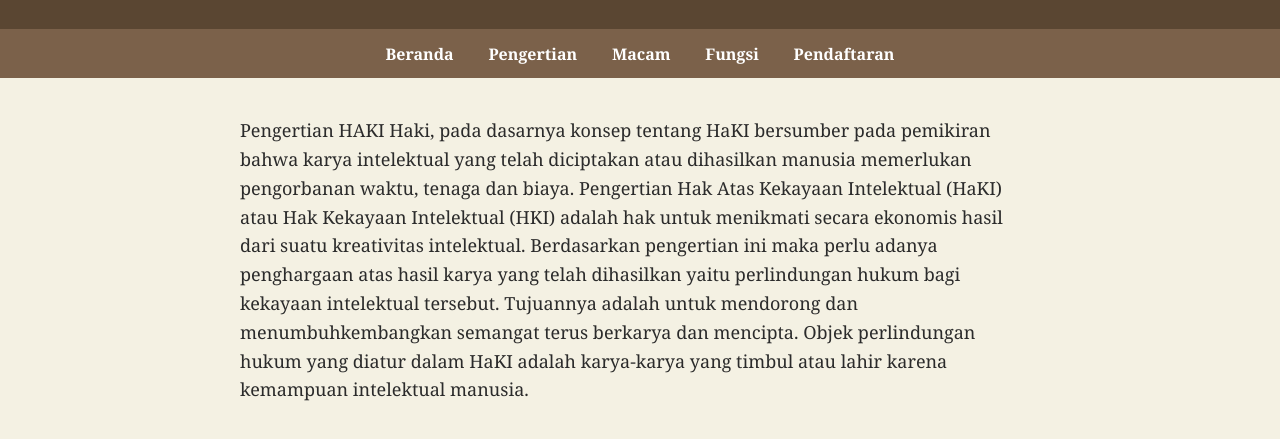
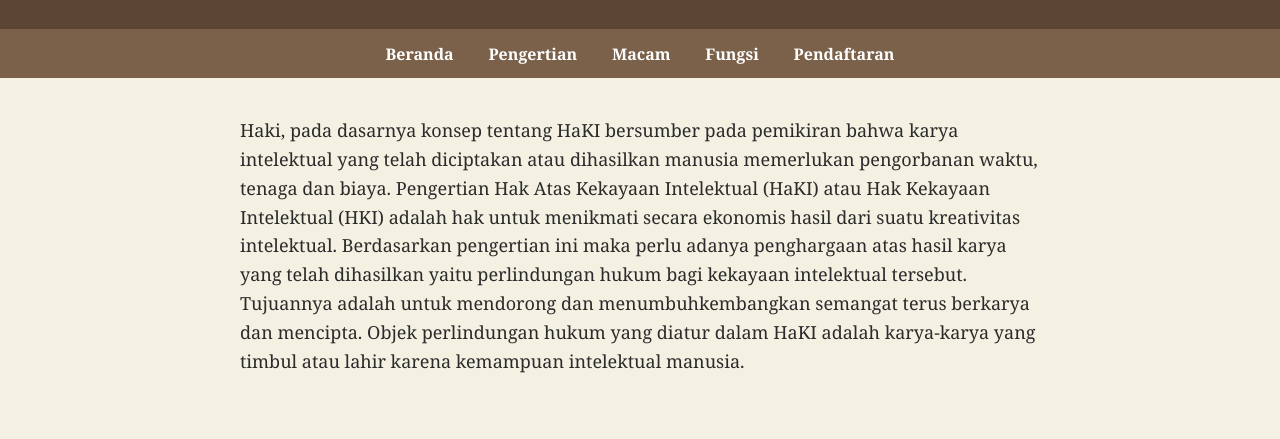
Before and after one commit to SitiHajarAulia/HAKI1, a plain HTML site: page pengertian.html in a window 1280 px wide. Shown: the part 77-516 px from the top of the page. Drawn offline with Linux system fonts and the light colour scheme.

Commit message:
Update pengertian.html

```diff
--- a/pengertian.html
+++ b/pengertian.html
@@ -58,7 +58,6 @@
 
   <main>
     <p>
-        Pengertian HAKI
 Haki, pada dasarnya konsep tentang HaKI bersumber pada pemikiran bahwa karya intelektual yang telah diciptakan atau dihasilkan manusia memerlukan pengorbanan waktu, tenaga dan biaya. Pengertian Hak Atas Kekayaan Intelektual (HaKI) atau Hak Kekayaan Intelektual (HKI) adalah hak untuk menikmati secara ekonomis hasil dari suatu kreativitas intelektual.
 
 Berdasarkan pengertian ini maka perlu adanya penghargaan atas hasil karya yang telah dihasilkan yaitu perlindungan hukum bagi kekayaan intelektual tersebut. Tujuannya adalah untuk mendorong dan menumbuhkembangkan semangat terus berkarya dan mencipta.
```
